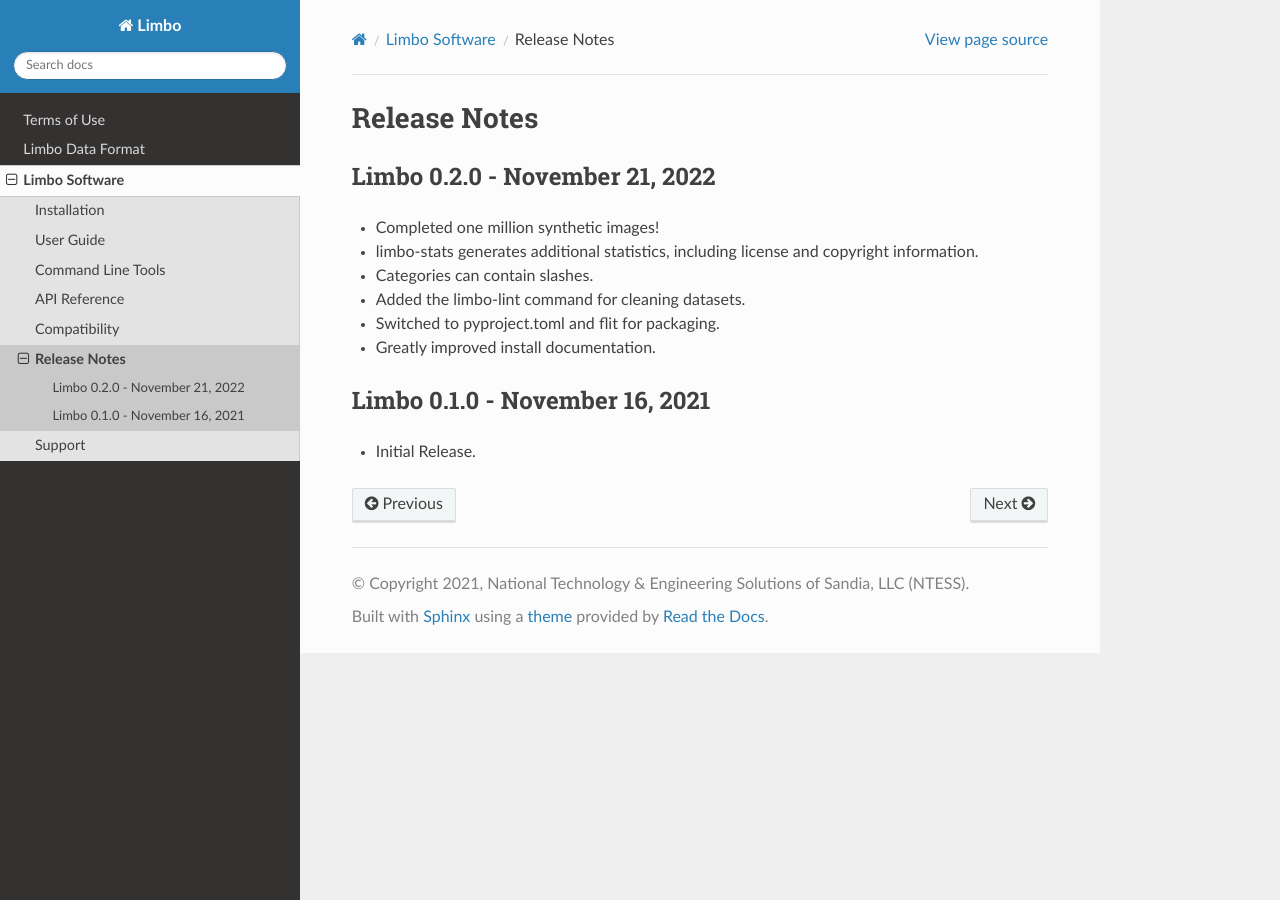
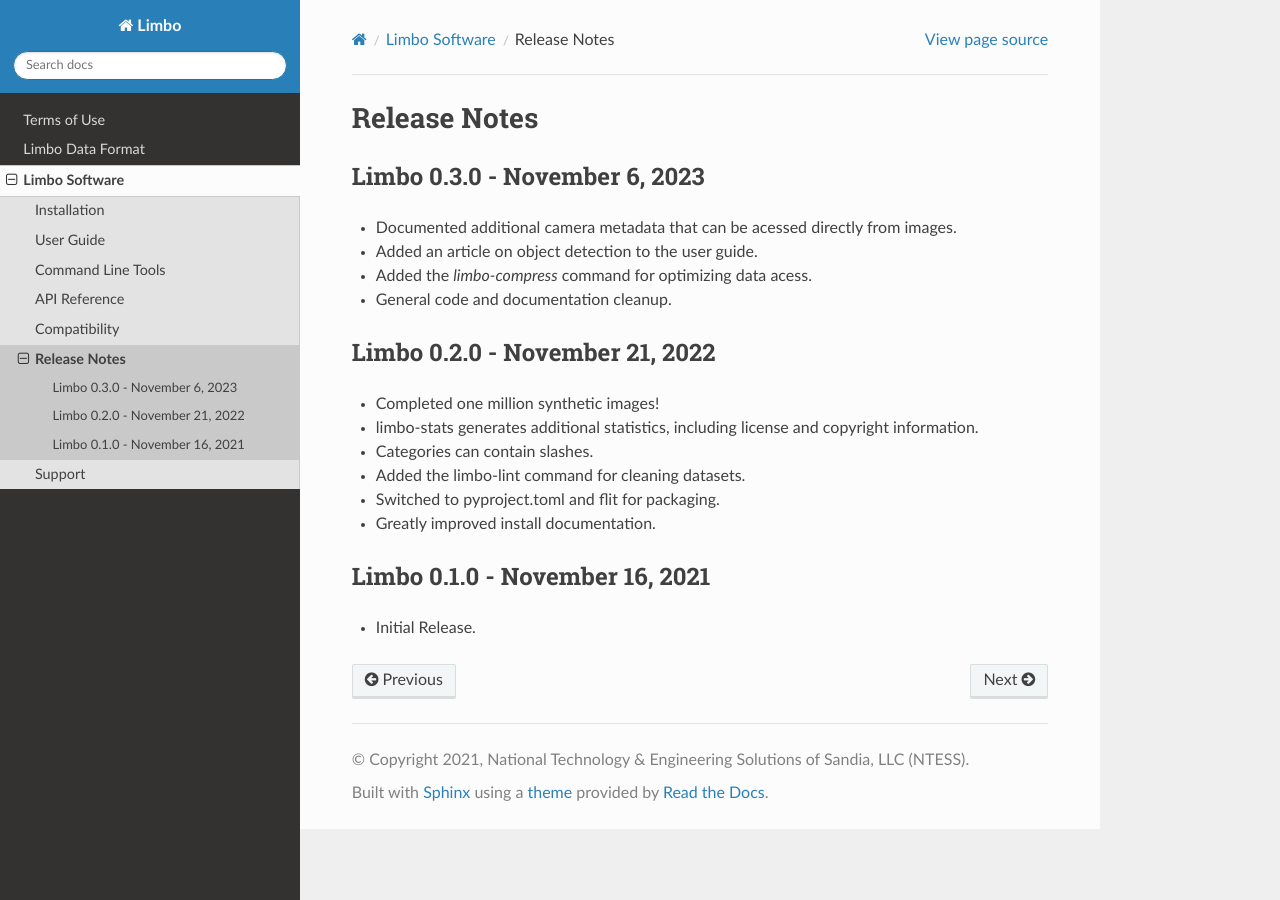
Before and after one commit to limbo-ml/user, a Sphinx documentation site: the page built from docs/release-notes.rst, in a window 1280 px wide. Built offline with Sphinx 7.4.7 and the Read the Docs theme 2.0.0, drawn with Linux system fonts in a browser that asks for light colours; pages that are not in the unit, such as notebooks, are missing from menus.

Commit message:
Limbo version 0.3.0

```diff
--- a/docs/release-notes.rst
+++ b/docs/release-notes.rst
@@ -2,6 +2,14 @@
 
 Release Notes
 =============
+
+Limbo 0.3.0 - November 6, 2023
+------------------------------
+
+* Documented additional camera metadata that can be acessed directly from images.
+* Added an article on object detection to the user guide.
+* Added the `limbo-compress` command for optimizing data acess.
+* General code and documentation cleanup.
 
 Limbo 0.2.0 - November 21, 2022
 -------------------------------
--- a/limbo/__init__.py
+++ b/limbo/__init__.py
@@ -5,4 +5,4 @@
 
 """Tools for working with computer vision data stored using the :ref:`specification`."""
 
-__version__ = "0.3.0-dev"
+__version__ = "0.3.0"
```
